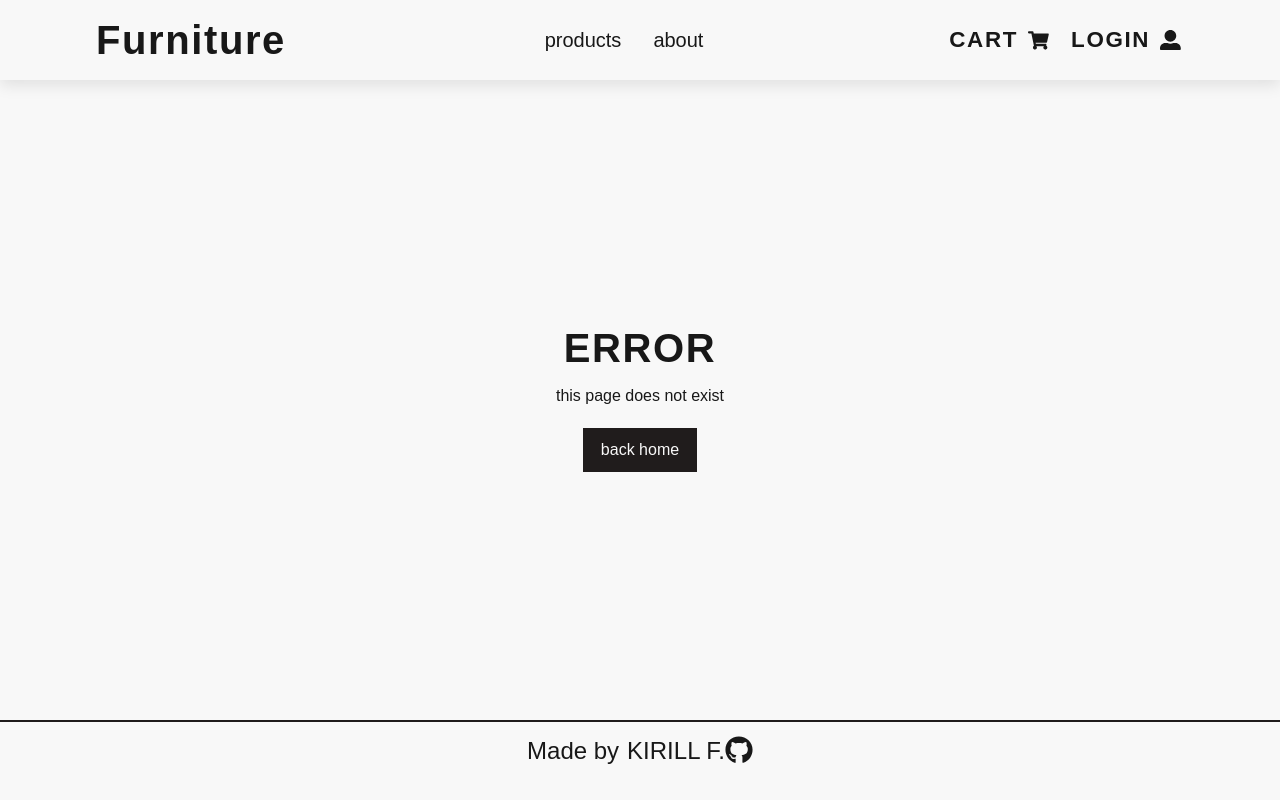
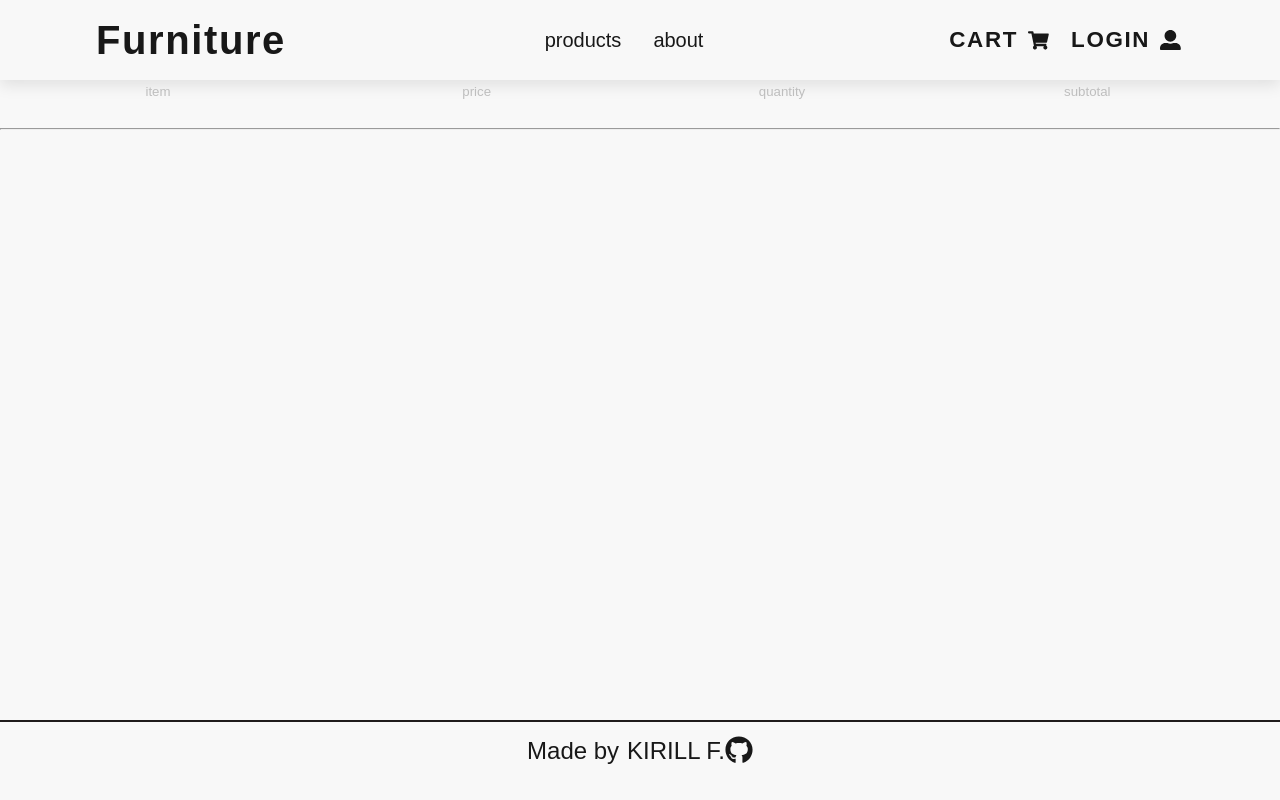
Before and after one commit to kirillmihalych/furniture-store, a React (Create React App) app: page /cart in a window 1280 px wide. Built offline with nearby package versions, Linux system fonts and the light colour scheme; no server answers.

Commit message:
add to cart functionality

```diff
--- a/src/App.js
+++ b/src/App.js
@@ -3,7 +3,7 @@ import { useDispatch } from 'react-redux'
 import { getProducts } from './features/productSlice'
 import { BrowserRouter, Routes, Route } from 'react-router-dom'
 import { Navbar, Footer, Sidebar } from './components'
-import { Home, About, Error, Products, SingleProduct } from './pages'
+import { Home, About, Error, Products, SingleProduct, Cart } from './pages'
 
 const App = () => {
   const dispatch = useDispatch()
@@ -22,6 +22,7 @@ const App = () => {
           <Route path='about' element={<About />} />
           <Route path='products' element={<Products />} />
           <Route path='products/:id' element={<SingleProduct />} />
+          <Route path='cart' element={<Cart />} />
           <Route path='*' element={<Error />} />
         </Routes>
       </main>
--- a/src/components/AddToCart.js
+++ b/src/components/AddToCart.js
@@ -3,10 +3,35 @@ import { FaCheck } from '../assets/icons'
 import AmountBtns from './AmountButtons'
 import styled from 'styled-components'
 import { Link } from 'react-router-dom'
+import { useDispatch } from 'react-redux'
+import { addToCart } from '../features/cartSlice'
 
 const AddToCart = ({ product }) => {
-  const [mainColor, setMainColor] = useState('')
-  const { colors = [], stock } = product
+  const dispatch = useDispatch()
+
+  const { colors = [], stock, id } = product
+  const [mainColor, setMainColor] = useState(colors[0])
+  const [amount, setAmount] = useState(1)
+
+  const increase = () => {
+    setAmount((oldValue) => {
+      let newValue = oldValue + 1
+      if (newValue > stock) {
+        newValue = stock
+      }
+      return newValue
+    })
+  }
+
+  const decrease = () => {
+    setAmount((oldValue) => {
+      let newValue = oldValue - 1
+      if (newValue < 1) {
+        newValue = 1
+      }
+      return newValue
+    })
+  }
 
   return (
     <Wrapper>
@@ -21,7 +46,6 @@ const AddToCart = ({ product }) => {
                 style={{ background: color }}
                 onClick={() => setMainColor(color)}
               >
-                {' '}
                 {mainColor === color ? (
                   <FaCheck className='color_icon' />
                 ) : null}
@@ -29,8 +53,14 @@ const AddToCart = ({ product }) => {
             )
           })}
         </div>
-        <AmountBtns stock={stock} />
-        <Link to='/' className='link'>
+        <AmountBtns amount={amount} increase={increase} decrease={decrease} />
+        <Link
+          to='/cart'
+          className='link'
+          onClick={() =>
+            dispatch(addToCart({ id, mainColor, amount, product }))
+          }
+        >
           add to cart
         </Link>
       </section>
--- a/src/components/AmountButtons.js
+++ b/src/components/AmountButtons.js
@@ -1,29 +1,7 @@
-import React, { useState } from 'react'
 import { FaMinus, FaPlus } from '../assets/icons'
 import styled from 'styled-components'
 
-const AmountBtns = ({ stock }) => {
-  const [amount, setAmount] = useState(1)
-  const increase = () => {
-    setAmount((oldValue) => {
-      let newValue = oldValue + 1
-      if (newValue > stock) {
-        newValue = stock
-      }
-      return newValue
-    })
-  }
-
-  const decrease = () => {
-    setAmount((oldValue) => {
-      let newValue = oldValue - 1
-      if (newValue < 1) {
-        newValue = 1
-      }
-      return newValue
-    })
-  }
-
+const AmountBtns = ({ amount, increase, decrease }) => {
   return (
     <Wrapper>
       <section className='btn-container'>
--- /dev/null
+++ b/src/components/CartColumns.js
@@ -0,0 +1,44 @@
+import styled from 'styled-components'
+
+const CartColumns = () => {
+  return (
+    <Wrapper>
+      <div className='content'>
+        <h5>item</h5>
+        <h5>price</h5>
+        <h5>quantity</h5>
+        <h5>subtotal</h5>
+        <span></span>
+      </div>
+      <hr />
+    </Wrapper>
+  )
+}
+
+const Wrapper = styled.div`
+  display: none;
+  @media (min-width: 776px) {
+    display: block;
+    .content {
+      display: grid;
+      grid-template-columns: 316px 1fr 1fr 1fr auto;
+      justify-items: center;
+      column-gap: 1rem;
+      h5 {
+        color: var(--darkGrey);
+        font-weight: 400;
+      }
+    }
+
+    span {
+      width: 2rem;
+      height: 2rem;
+    }
+    hr {
+      margin-top: 1rem;
+      margin-bottom: 3rem;
+    }
+  }
+`
+
+export default CartColumns
--- a/src/components/index.js
+++ b/src/components/index.js
@@ -13,6 +13,7 @@ import GridView from './GridView'
 import Filters from './Filters'
 import ListView from './ListView'
 import Sort from './Sort'
+import CartColumns from './CartColumns'
 import LoadingSpinner from './LoadingSpinner'
 
 export {
@@ -32,4 +33,5 @@ export {
   ListView,
   Sort,
   LoadingSpinner,
+  CartColumns,
 }
--- /dev/null
+++ b/src/features/cartSlice.js
@@ -0,0 +1,48 @@
+import { createSlice } from '@reduxjs/toolkit'
+
+const initialState = {
+  cart: [],
+}
+
+export const cartSlice = createSlice({
+  name: 'cart',
+  initialState,
+  reducers: {
+    addToCart: (state, action) => {
+      const { id, amount, mainColor, product } = action.payload
+
+      let tempProduct = state.cart.find(
+        (product) => product.id === id + mainColor
+      )
+      if (tempProduct) {
+        const tempCart = state.cart.map((cartItem) => {
+          if (cartItem.id === id + mainColor) {
+            let newAmount = cartItem.amount + amount
+            if (newAmount > cartItem.max) {
+              newAmount = cartItem.max
+            }
+            return { ...cartItem, amount: newAmount }
+          } else {
+            return cartItem
+          }
+        })
+        state.cart = tempCart
+      } else {
+        const newProduct = {
+          id: id + mainColor,
+          name: product.name,
+          color: mainColor,
+          amount,
+          image: product.url,
+          price: product.price,
+          max: product.stock,
+        }
+        state.cart = [...state.cart, newProduct]
+      }
+    },
+  },
+})
+
+export const { addToCart } = cartSlice.actions
+
+export default cartSlice.reducer
--- /dev/null
+++ b/src/pages/Cart.js
@@ -0,0 +1,14 @@
+import styled from 'styled-components'
+import { CartColumns } from '../components'
+
+const Cart = () => {
+  return (
+    <Wrapper>
+      <CartColumns />
+    </Wrapper>
+  )
+}
+
+const Wrapper = styled.div``
+
+export default Cart
--- a/src/pages/Products.js
+++ b/src/pages/Products.js
@@ -4,9 +4,11 @@ import { useSelector } from 'react-redux'
 
 const Products = () => {
   const { isLoading } = useSelector((state) => state.product)
+
   if (isLoading) {
     return <LoadingSpinner />
   }
+
   return (
     <Wrapper className='section-center'>
       <section className='products-page'>
--- a/src/pages/index.js
+++ b/src/pages/index.js
@@ -3,5 +3,6 @@ import About from './About'
 import Error from './Error'
 import Products from './Products'
 import SingleProduct from './SingleProduct'
+import Cart from './Cart'
 
-export { Home, About, Error, Products, SingleProduct }
+export { Home, About, Error, Products, SingleProduct, Cart }
--- a/src/store.js
+++ b/src/store.js
@@ -1,10 +1,12 @@
 import { configureStore } from '@reduxjs/toolkit'
 import productReducer from './features/productSlice'
 import filterReducer from './features/filterSlice'
+import cartReducer from './features/cartSlice'
 
 export default configureStore({
   reducer: {
     product: productReducer,
     filter: filterReducer,
+    cart: cartReducer,
   },
 })
```
